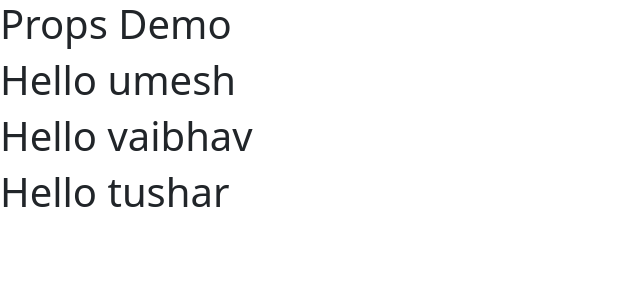
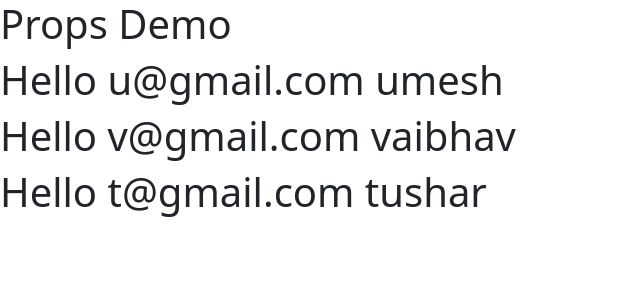
Before and after one commit to umeshtambat/fourth-app-umesh, a React (Create React App) app: page / in a window 1280 px wide. Shown: the top 300 px of the page, without its empty margins (0-640 px from the left). Built offline with nearby package versions, Linux system fonts and the light colour scheme.

Commit message:
properties

```diff
--- a/src/App.js
+++ b/src/App.js
@@ -1,31 +1,28 @@
-function App () {
+function App() {
   return (
     <>
-    <h1>Props Demo </h1>
+      <h1>Props Demo </h1>
 
-    {/* <MessageDemo />
+      {/* <MessageDemo />
     <MessageDemo message="Hello"/> */}
-    <MessageDemo username="umesh" />
-    <MessageDemo username="vaibhav" />
-    <MessageDemo username="tushar" />
-
-
-
+      <MessageDemo name="umesh" email="u@gmail.com" />
+      <MessageDemo name="vaibhav" email="v@gmail.com" />
+      <MessageDemo name="tushar" email="t@gmail.com" />
     </>
-  )
+  );
 }
 
-
 //how to make this dynamic
-function MessageDemo (props) {
+function MessageDemo({ name, email }) {
   //console.log("I am insite messagedemo", props);
 
-  return(
+  return (
     <>
-    <h1>Hello {props.username}</h1>
+      <h1>
+        Hello  {email} {name}
+      </h1>
     </>
-  )
-
+  );
 }
 
 export default App;
```
